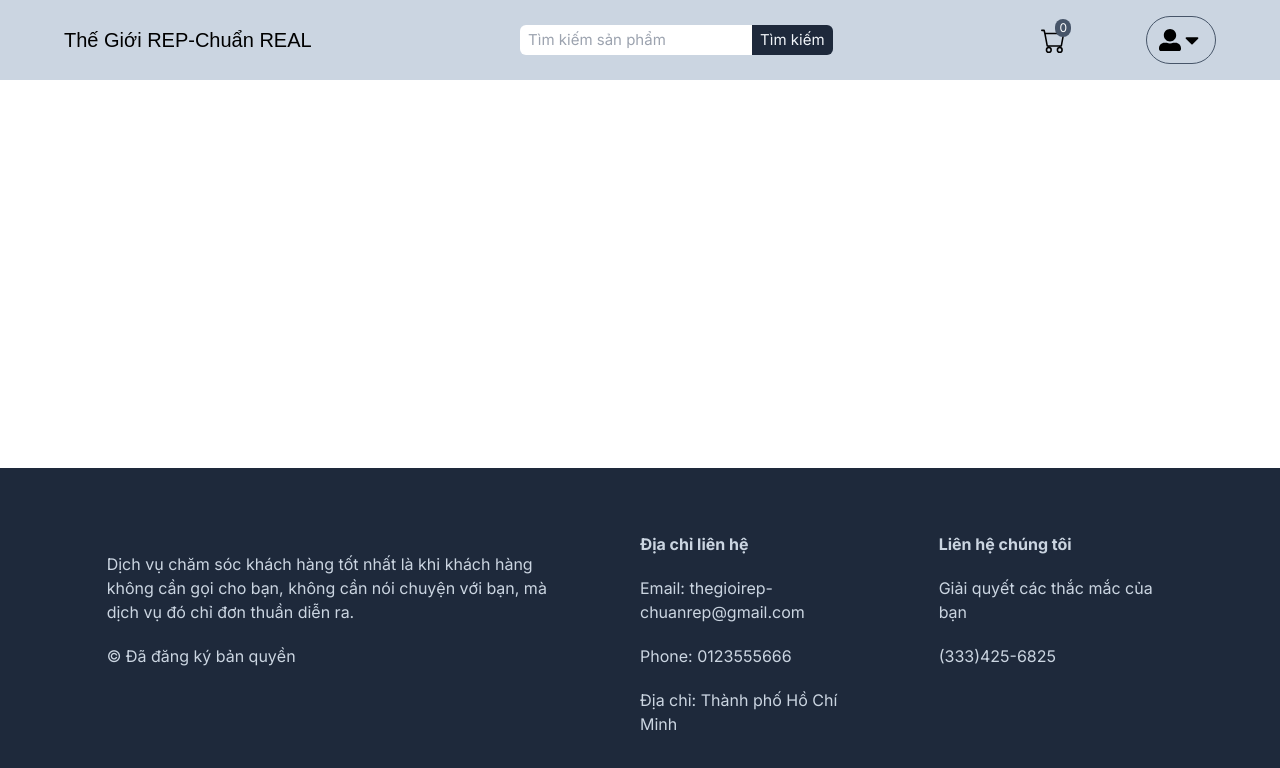
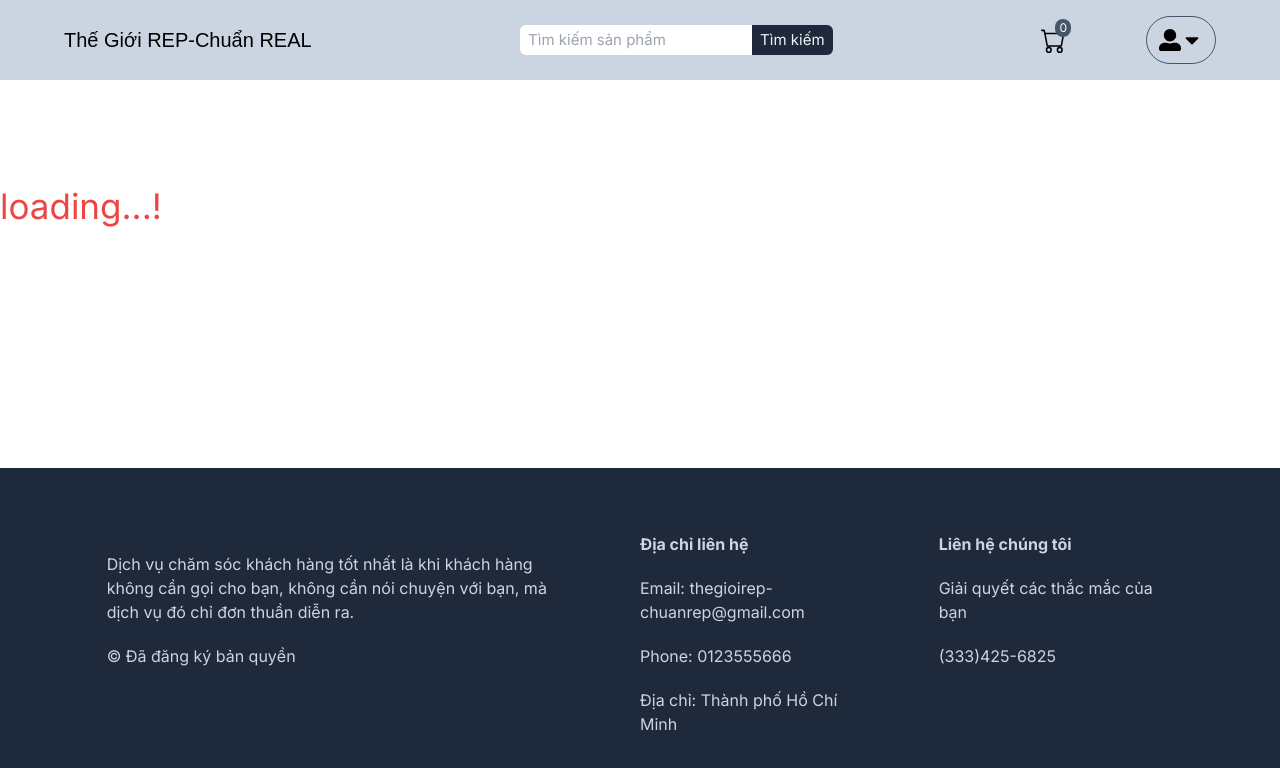
Before and after one commit to ky9888/fe-E_commerce, a Next.js app: page /loginSuccess/1 in a window 1280 px wide. Shown: the top 768 px of the page. Built offline with nearby package versions, Linux system fonts and the light colour scheme; no server answers; a web font is replaced by a local one.

Commit message:
Update page.tsx

```diff
--- a/src/app/loginSuccess/[id]/page.tsx
+++ b/src/app/loginSuccess/[id]/page.tsx
@@ -32,6 +32,12 @@ export default function Home({
 
         fetchData();
     }, []); // Adding `id` to dependencies
-
+   return (
+    <div className=" ">
+      <h1 className="text-center text-[35px] mt-[100px] text-red-500">
+        loading...!
+      </h1>
+    </div>
+  );
 
 }
```
